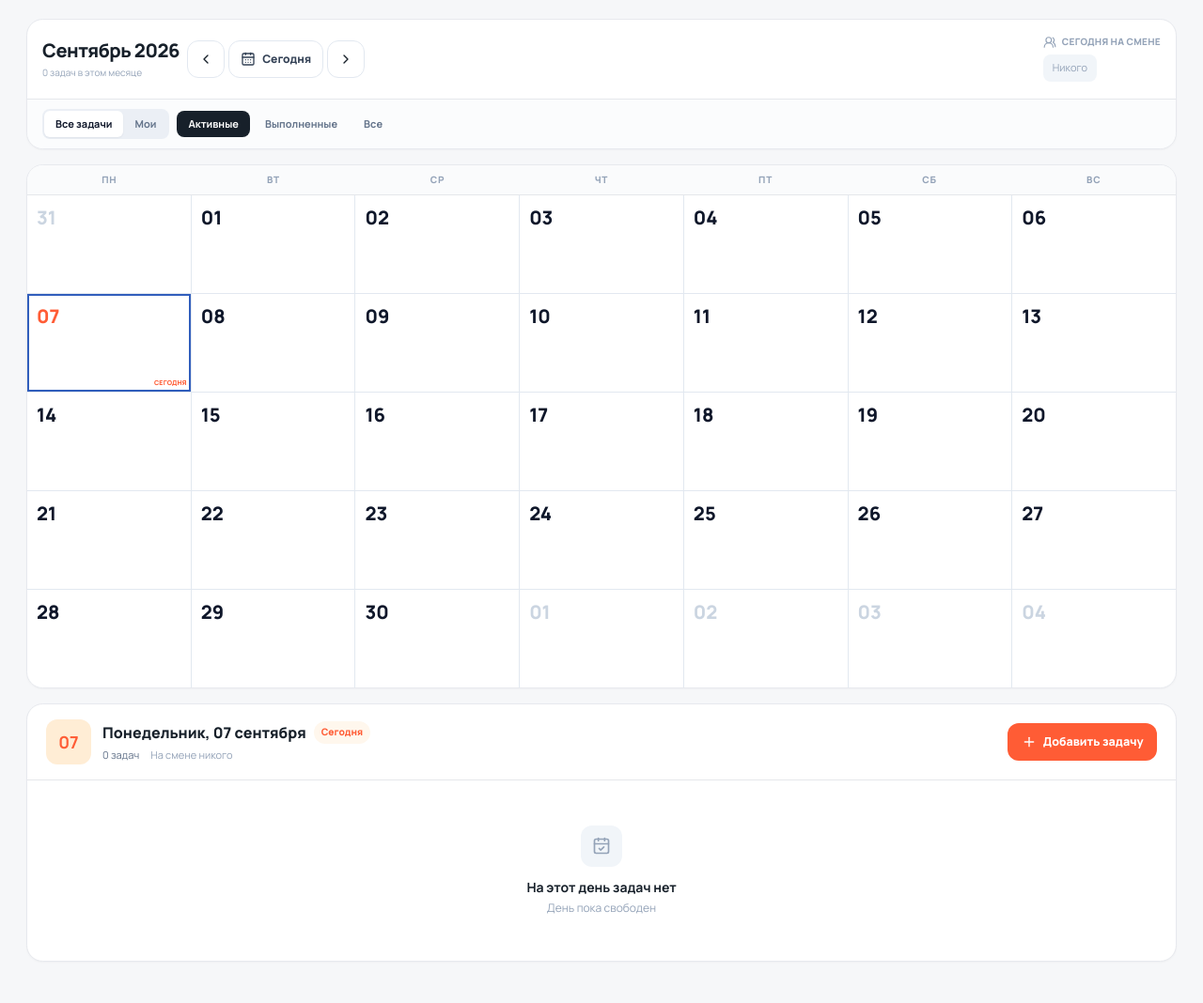
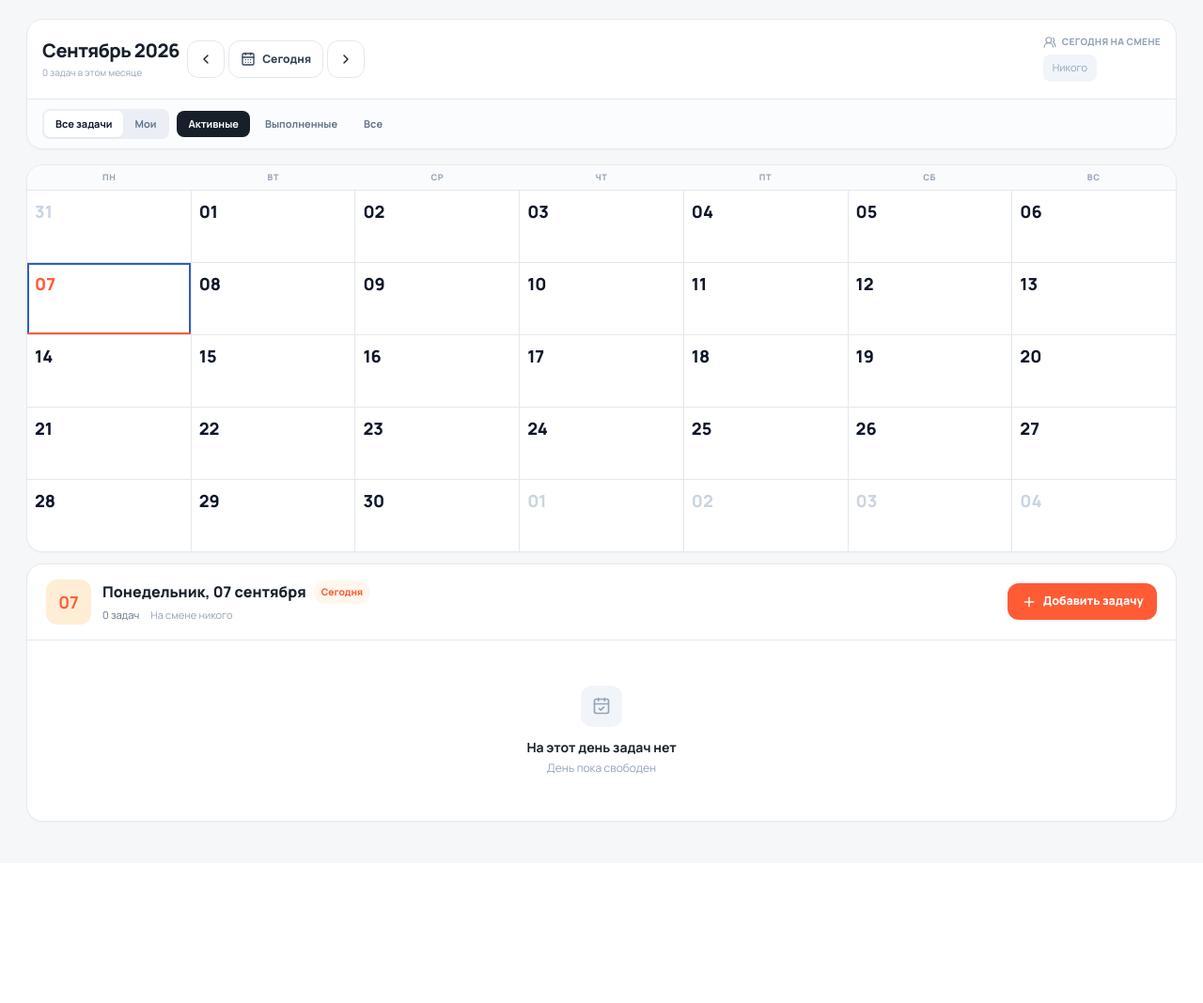
Before and after one commit to EscapingKotaro/SuperMeatCHV, a Django app: page /calendar/ in a window 1280 px wide. Shown: the part 182-1250 px from the top of the page at 94% size. After the commit the page ends 1058 px from the top, so only its background shows below. Run offline with Django 5.2, Linux system fonts and the light colour scheme; the visitor is signed in with stand-in values (Sample User, id 1); data comes from the database, SQL or seed files in the repository; data that the repository does not hold is empty; some libraries are stand-ins or nearby versions.

Commit message:
Update calendar.html

```diff
--- a/crm/templates/crm/calendar.html
+++ b/crm/templates/crm/calendar.html
@@ -143,48 +143,64 @@
 <!-- =========================================
      МЕСЯЦ
 ========================================= -->
-<section class="card mb-4 overflow-hidden">
+<section class="card mb-3 overflow-hidden">
 
-    <!-- Заголовки дней -->
+    <!-- Дни недели -->
     <div class="grid grid-cols-7 border-b bg-[#FAFBFC]">
-        <div class="py-2 text-center text-[9px] font-extrabold uppercase tracking-[0.08em] text-slate-400 sm:text-[10px]">Пн</div>
-        <div class="py-2 text-center text-[9px] font-extrabold uppercase tracking-[0.08em] text-slate-400 sm:text-[10px]">Вт</div>
-        <div class="py-2 text-center text-[9px] font-extrabold uppercase tracking-[0.08em] text-slate-400 sm:text-[10px]">Ср</div>
-        <div class="py-2 text-center text-[9px] font-extrabold uppercase tracking-[0.08em] text-slate-400 sm:text-[10px]">Чт</div>
-        <div class="py-2 text-center text-[9px] font-extrabold uppercase tracking-[0.08em] text-slate-400 sm:text-[10px]">Пт</div>
-        <div class="py-2 text-center text-[9px] font-extrabold uppercase tracking-[0.08em] text-slate-400 sm:text-[10px]">Сб</div>
-        <div class="py-2 text-center text-[9px] font-extrabold uppercase tracking-[0.08em] text-slate-400 sm:text-[10px]">Вс</div>
+        <div class="py-1.5 text-center text-[8px] font-extrabold uppercase tracking-[0.08em] text-slate-400 sm:text-[9px]">Пн</div>
+        <div class="py-1.5 text-center text-[8px] font-extrabold uppercase tracking-[0.08em] text-slate-400 sm:text-[9px]">Вт</div>
+        <div class="py-1.5 text-center text-[8px] font-extrabold uppercase tracking-[0.08em] text-slate-400 sm:text-[9px]">Ср</div>
+        <div class="py-1.5 text-center text-[8px] font-extrabold uppercase tracking-[0.08em] text-slate-400 sm:text-[9px]">Чт</div>
+        <div class="py-1.5 text-center text-[8px] font-extrabold uppercase tracking-[0.08em] text-slate-400 sm:text-[9px]">Пт</div>
+        <div class="py-1.5 text-center text-[8px] font-extrabold uppercase tracking-[0.08em] text-slate-400 sm:text-[9px]">Сб</div>
+        <div class="py-1.5 text-center text-[8px] font-extrabold uppercase tracking-[0.08em] text-slate-400 sm:text-[9px]">Вс</div>
     </div>
 
 
-    <!-- Единый компактный календарь для телефона и ПК -->
+    <!-- Компактная единая сетка -->
     <div class="grid grid-cols-7 gap-px bg-slate-200">
 
         {% for day in days %}
         <a
             href="?start={{ day.month_start|date:'Y-m-d' }}&day={{ day.date|date:'Y-m-d' }}&scope={{ scope }}&state={{ state }}"
-            class="relative flex min-h-[72px] min-w-0 flex-col bg-white p-1.5 transition
-            sm:min-h-[88px] sm:p-2
-            lg:min-h-[98px] lg:p-2.5
-            xl:min-h-[104px]
+            title="{% if day.task_count %}{{ day.task_count }} задач{% endif %}{% if day.task_count and day.workers %} · {% endif %}{% if day.workers %}На смене: {{ day.working_names }}{% endif %}"
+            class="relative flex min-h-[58px] min-w-0 flex-col bg-white p-1.5 transition
+            sm:min-h-[64px] sm:p-2
+            lg:min-h-[72px]
+            xl:min-h-[76px]
             {% if not day.in_month %}bg-slate-50/80{% else %}hover:bg-slate-50{% endif %}
-            {% if day.date == selected_day %}z-10 bg-blue-50 ring-2 ring-inset ring-[#315EBC]{% elif day.date == today %}bg-orange-50{% endif %}"
+            {% if day.date == selected_day %}
+                z-10 bg-blue-50 ring-2 ring-inset ring-[#315EBC]
+            {% elif day.date == today %}
+                bg-orange-50
+            {% endif %}"
         >
 
+            <!-- Число и задачи -->
             <div class="flex items-start justify-between gap-1">
 
-                <span class="text-base font-extrabold leading-none
-                    sm:text-lg
-                    lg:text-xl
-                    {% if not day.in_month %}text-slate-300
-                    {% elif day.date == today %}text-[#FF5C35]
-                    {% elif day.date == selected_day %}text-[#315EBC]
-                    {% else %}text-slate-900{% endif %}">
+                <span class="text-sm font-extrabold leading-none
+                    sm:text-base
+                    lg:text-lg
+                    {% if not day.in_month %}
+                        text-slate-300
+                    {% elif day.date == today %}
+                        text-[#FF5C35]
+                    {% elif day.date == selected_day %}
+                        text-[#315EBC]
+                    {% else %}
+                        text-slate-900
+                    {% endif %}"
+                >
                     {{ day.date|date:"d" }}
                 </span>
 
+
                 {% if day.task_count %}
-                <span class="grid min-w-4 place-items-center rounded-full bg-slate-100 px-1 py-0.5 text-[7px] font-extrabold text-slate-500 sm:min-w-5 sm:text-[8px]">
+                <span
+                    class="inline-flex min-w-4 items-center justify-center rounded-md bg-blue-50 px-1 py-0.5 text-[7px] font-extrabold text-blue-600 sm:min-w-5 sm:text-[8px]"
+                    title="{{ day.task_count }} задач"
+                >
                     {{ day.task_count }}
                 </span>
                 {% endif %}
@@ -192,32 +208,16 @@
             </div>
 
 
-            <div class="mt-auto flex flex-wrap items-center gap-1 pt-1.5">
-
-                {% if day.task_count %}
-                <span
-                    class="flex items-center gap-1 text-[8px] font-bold text-slate-500 sm:text-[9px]"
-                    title="{{ day.task_count }} задач"
-                >
-                    <span class="h-1.5 w-1.5 rounded-full
-                        {% if day.date == today %}bg-[#FF5C35]
-                        {% elif day.date == selected_day %}bg-[#315EBC]
-                        {% else %}bg-blue-400{% endif %}">
-                    </span>
-
-                    <span class="hidden md:inline">
-                        {{ day.task_count }}
-                    </span>
-                </span>
-                {% endif %}
-
+            <!-- Только сотрудники снизу.
+                 Количество задач здесь больше не дублируется. -->
+            <div class="mt-auto flex min-h-4 items-end pt-1">
 
                 {% if day.workers %}
                 <span
-                    class="flex items-center gap-0.5 rounded-md bg-emerald-50 px-1 py-0.5 text-[8px] font-bold text-emerald-600 sm:gap-1 sm:px-1.5 sm:text-[9px]"
+                    class="inline-flex items-center gap-0.5 rounded-md bg-emerald-50 px-1 py-0.5 text-[7px] font-bold text-emerald-600 sm:gap-1 sm:px-1.5 sm:text-[8px]"
                     title="На смене: {{ day.working_names }}"
                 >
-                    <i data-lucide="users" class="h-2.5 w-2.5 sm:h-3 sm:w-3"></i>
+                    <i data-lucide="users" class="h-2.5 w-2.5"></i>
                     {{ day.workers|length }}
                 </span>
                 {% endif %}
@@ -226,9 +226,7 @@
 
 
             {% if day.date == today %}
-            <span class="absolute bottom-1 right-1 hidden text-[7px] font-extrabold uppercase tracking-wide text-[#FF5C35] lg:block">
-                сегодня
-            </span>
+            <span class="absolute inset-x-0 bottom-0 h-0.5 bg-[#FF5C35]"></span>
             {% endif %}
 
         </a>
```
